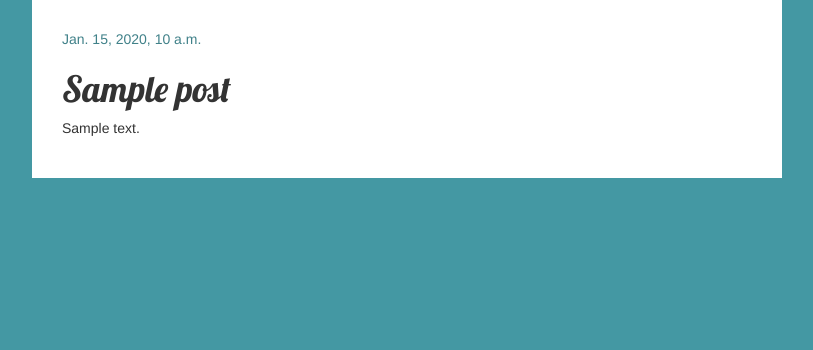
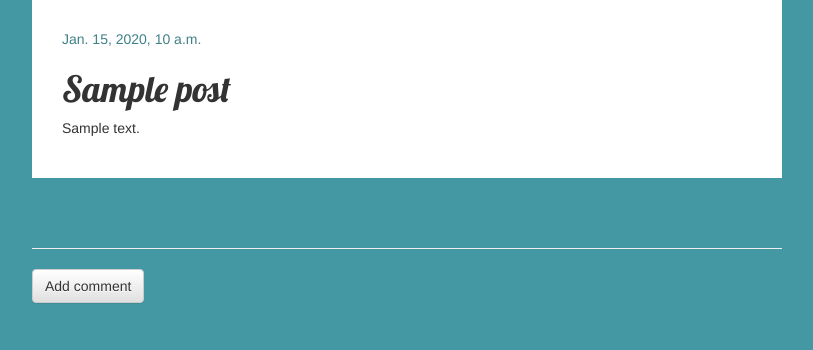
Before and after one commit to antoniablair/bentoboxes, a Django app: template blog/templates/blog/post_detail.html in a window 1280 px wide. Shown: the part 145-495 px from the top of the page, without its empty margins (23-836 px from the left). Run offline with Django 3.2, Linux system fonts and the light colour scheme; the template is opened without the code that fills it: most values are stand-ins (such as "Sample title", 1, 10 or a date in 2020); some libraries are stand-ins or nearby versions.

Commit message:
Adds comment remove and approve capabilities

```diff
--- a/blog/models.py
+++ b/blog/models.py
@@ -17,6 +17,10 @@ class Post(models.Model):
     def __str__(self):
         return self.title
 
+    def approved_comments(self):
+        return self.comments.filter(approved_comment=True)
+
+
 class Comment(models.Model):
     # Foreignkey means a many to one relationship
 
--- a/blog/static/css/blog.css
+++ b/blog/static/css/blog.css
@@ -57,3 +57,6 @@ h4 {
 .small {
   font-size: 16px;
 }
+.comment {
+  margin: 20px 0px 20px 20px;
+}
--- a/blog/static/css/blog.less
+++ b/blog/static/css/blog.less
@@ -65,3 +65,7 @@ h1, h2, h3, h4 {
 .small {
     font-size: 16px;
 }
+
+.comment {
+    margin: 20px 0px 20px 20px;
+}
--- a/blog/templates/blog/post_detail.html
+++ b/blog/templates/blog/post_detail.html
@@ -19,4 +19,26 @@
         <h1>{{ post.title }}</h1>
         <p>{{ post.text|linebreaks }}</p>
     </div>
+
+    <hr>
+    <a class="btn btn-default" href="{% url 'add_comment_to_post' pk=post.pk %}">   Add comment
+    </a>
+    {% for comment in post.comments.all %}
+        {% if user.is_authenticated or comment.approved_comment %}
+        <div class="comment">
+            <div class="date">
+                {{ comment.created_date }}
+                {% if not comment.approved_comment %}
+                    <a class="btn btn-default" href="{% url 'comment_remove' pk=comment.pk %}"><span class="glyphicon glyphicon-remove"></span></a>
+                    <a class="btn btn-default" href="{% url 'comment_approve' pk=comment.pk %}"><span class="glyphicon glyphicon-ok"></span></a>
+                {% endif %}
+            </div>
+            <strong>{{ comment.author }}</strong>
+            <p>{{ comment.text|linebreaks }}</p>
+        </div>
+        {% endif %}
+    {% empty %}
+        <p>No comments yet.</p>
+    {% endfor %}
+
 {% endblock %}
--- a/blog/templates/blog/post_list.html
+++ b/blog/templates/blog/post_list.html
@@ -8,6 +8,9 @@
           </div>
           <h1><a href="{% url 'post_detail' pk=post.pk %}">{{ post.title }}</a></h1>
           <p>{{ post.text|linebreaks }}</p>
+          {% if post.approved_comments.count > 0 %}
+          <a href="{% url 'blog.views.post_detail' pk=post.pk %}">Comments: {{ post.approved_comments.count }}</a>
+          {% endif %}
       </div>
   {% endfor %}
-{% endblock %}
+{% endblock content %}
--- a/blog/urls.py
+++ b/blog/urls.py
@@ -11,4 +11,7 @@ urlpatterns = [
     url(r'^drafts/$', views.post_draft_list, name='post_draft_list'),
     url(r'^post/(?P<pk>[0-9]+)/$', views.post_publish, name='post_publish'),
     url(r'^post/(?P<pk>[0-9]+)/remove/$', views.post_remove, name='post_remove'),
+    url(r'^post/(?P<pk>[0-9]+)/comment/$', views.add_comment_to_post, name='add_comment_to_post'),
+    url(r'^comment/(?P<pk>[0-9]+)/approve/$', views.comment_approve, name='comment_approve'),
+    url(r'^comment/(?P<pk>[0-9]+)/remove/$', views.comment_remove, name='comment_remove'),
 ]
```
Also changed, not shown: blog/forms.py (+8 -1 lines), blog/templates/blog/add_comment_to_post.html (added, +9 -0 lines), blog/views.py (+31 -2 lines), 4 other files.
